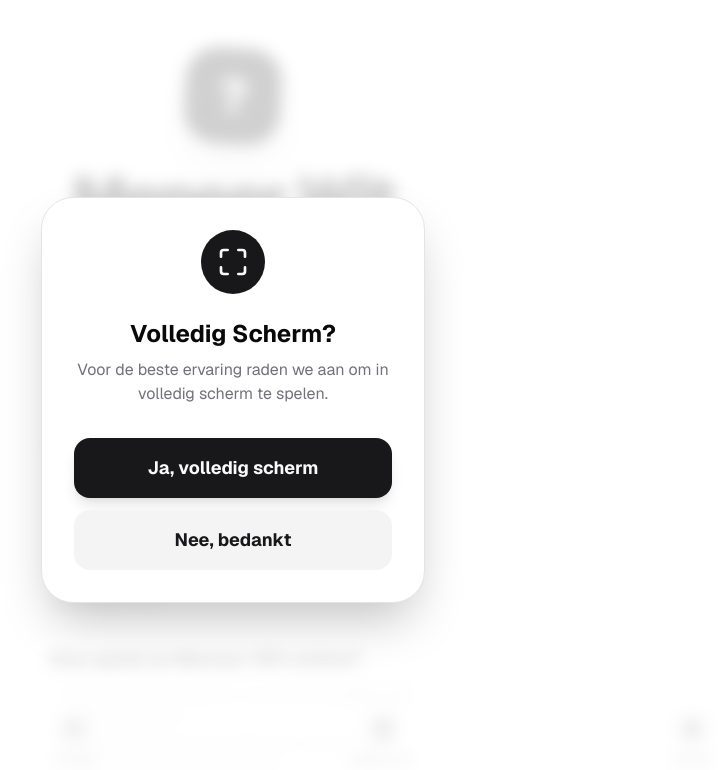
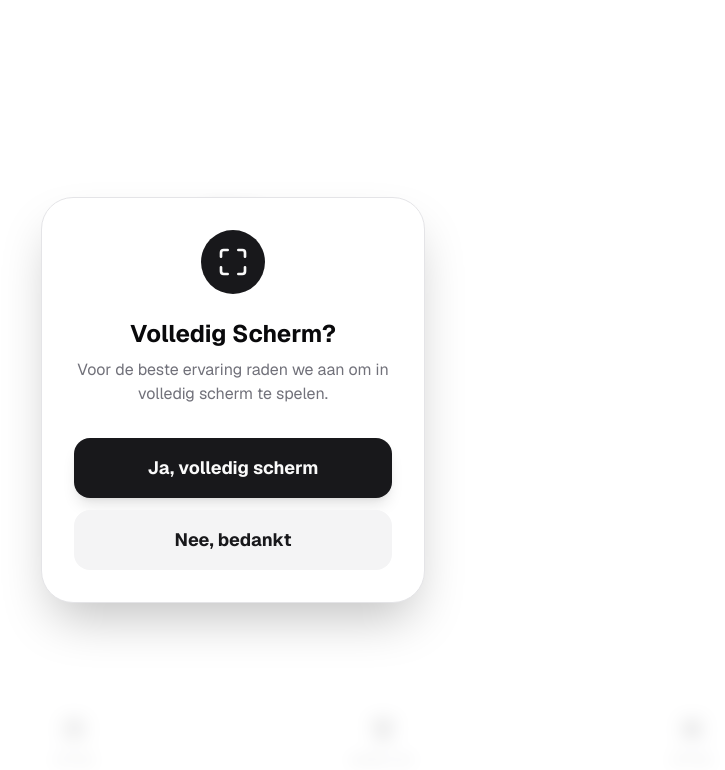
Before and after one commit to AlexLamper/MeneerWit, a Next.js app: page / in a window 1280 px wide. Shown: the top 770 px of the page, without its empty margins (407-1132 px from the left). Built offline with nearby package versions, Linux system fonts and the light colour scheme.

Commit message:
chore(home-page): remove text

```diff
--- a/app/components/HomeView.tsx
+++ b/app/components/HomeView.tsx
@@ -21,8 +21,8 @@ export default function HomeView({ onStartSetup, onShowLeaderboard, settings, on
   const [showExplanation, setShowExplanation] = useState(false);
 
   return (
-    <div className="flex flex-col items-center justify-start h-full p-6 text-center animate-fade-in overflow-y-auto pt-12 no-scrollbar">
-      <div className="mb-8 sm:mb-12 shrink-0">
+    <div className="flex flex-col items-center justify-center h-full p-6 text-center animate-fade-in">
+      <div className="mb-8 sm:mb-12">
         <div className="w-20 h-20 sm:w-24 sm:h-24 bg-primary rounded-4xl mx-auto mb-6 flex items-center justify-center shadow-2xl shadow-primary/20 rotate-3 hover:rotate-6 transition-transform duration-300">
           <span className="text-primary-foreground text-4xl sm:text-5xl font-black drop-shadow-lg">?</span>
         </div>
@@ -37,42 +37,6 @@ export default function HomeView({ onStartSetup, onShowLeaderboard, settings, on
         <Play className="w-6 h-6 sm:w-8 sm:h-8 fill-current" />
         Speel Nu
       </button>
-
-      {/* SEO Content Section - Visible for crawlers but unobtrusive */}
-      <div className="w-full max-w-2xl text-left mb-24 opacity-80 space-y-8 px-4">
-        <section>
-          <h2 className="text-2xl font-bold mb-3">Wat is Meneer Wit?</h2>
-          <p className="text-sm text-muted-foreground leading-relaxed">
-            Meneer Wit is het populairste <strong>gratis online undercover spel</strong> van Nederland.
-            Dit spannende gezelschapsspel is geïnspireerd op bekende titels zoals &quot;Mr. White&quot; en &quot;Undercover&quot;.
-            Speel direct in je browser zonder app te downloaden. Perfect voor feestjes, borrels of spelletjesavonden.
-          </p>
-        </section>
-
-        <section>
-          <h2 className="text-xl font-bold mb-3">Hoe speel je Meneer Wit online?</h2>
-          <ul className="text-sm text-muted-foreground list-disc pl-5 space-y-2">
-            <li><strong>Rollen:</strong> Iedereen krijgt een woord, behalve <em className="text-foreground font-medium">Mister Wit</em>. Hij weet van niets.</li>
-            <li><strong>Undercover:</strong> Pas op! De Infiltranten (Undercovers) hebben een nét iets ander woord.</li>
-            <li><strong>Doel:</strong> Ontmasker de bedriegers voordat ze het spel winnen.</li>
-          </ul>
-        </section>
-
-        <section>
-          <h2 className="text-xl font-bold mb-3">Waarom deze versie spelen?</h2>
-          <p className="text-sm text-muted-foreground leading-relaxed">
-            In tegenstelling tot betaalde apps, is deze versie <strong>100% gratis</strong> en bevat het duizenden Nederlandse woorden.
-            Geen in-app aankopen, geen reclame die het spel onderbreekt.
-            Geschikt voor iPhones, Android telefoons en tablets.
-            Speel met 3 tot 20 spelers tegelijk!
-          </p>
-        </section>
-
-        <div className="text-[10px] text-muted-foreground/50 pt-8 border-t border-border">
-          Trefwoorden: mister white game, gratis mr white, wie is de mol app, weerwolven online,
-          party games nederlands, drankspelletjes app, woordrader, geheime woord spel.
-        </div>
-      </div>
 
       <div className="fixed bottom-0 left-0 right-0 p-6 sm:p-8 bg-background/80 backdrop-blur-md border-t border-border flex justify-around items-center z-10">
         <button onClick={() => { playSound('click'); setShowRules(true); }} className="flex flex-col items-center gap-1 group transition-transform hover:scale-110">
```
